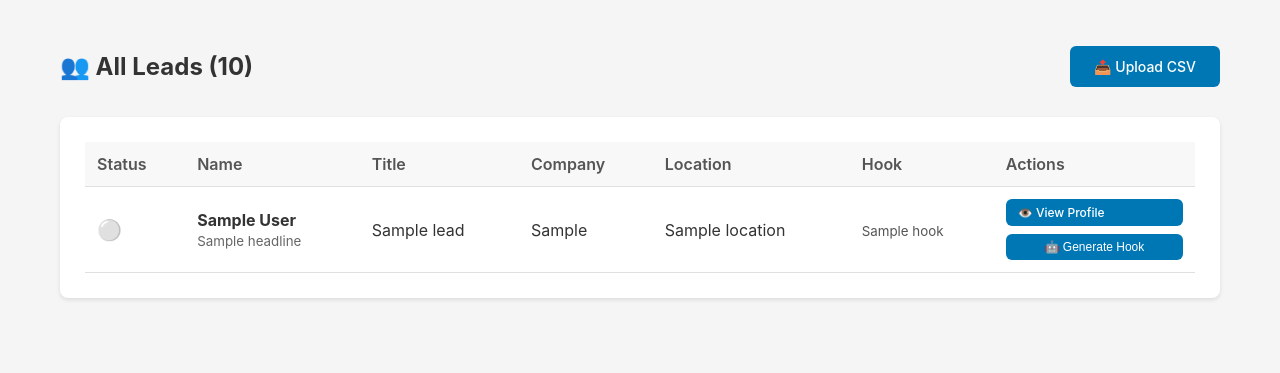
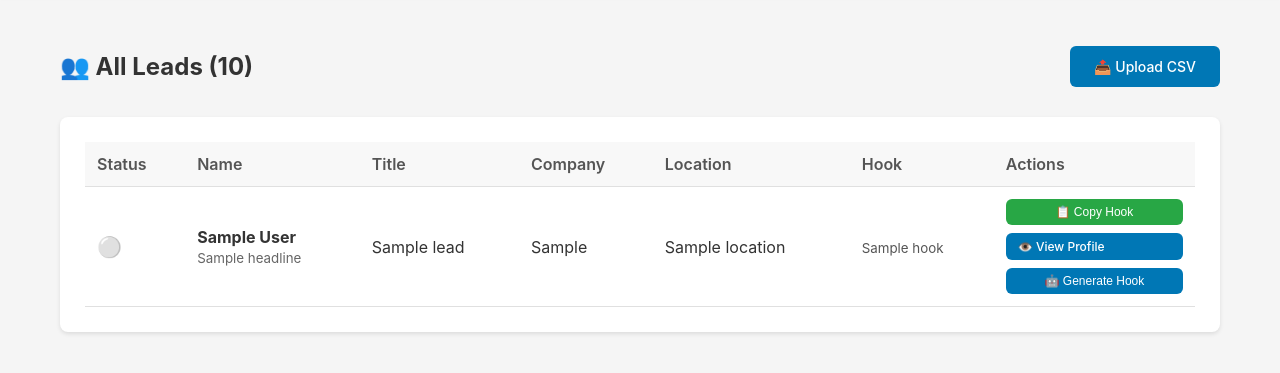
Before and after one commit to mobius-engine/personalizedcampaign, a Flask app: template templates/leads.html in a window 1280 px wide. Shown: the part 203-576 px from the top of the page. Run offline with Flask 3, Linux system fonts and the light colour scheme; the template is opened without the code that fills it: most values are stand-ins (such as "Sample title", 1, 10 or a date in 2020); some libraries are stand-ins or nearby versions.

Commit message:
Add copy hook to clipboard functionality
- Added 'Copy Hook' button that copies full hook text to clipboard
- Automatically marks lead as viewed when hook is copied
- Shows visual confirmation (✅ Copied!) for 2 seconds
- Green button for easy identification
- Hook is stored in data-hook attribute for easy access
- Perfect for copying hooks to paste into emails

```diff
--- a/templates/leads.html
+++ b/templates/leads.html
@@ -24,7 +24,7 @@
             </thead>
             <tbody>
                 {% for lead in leads %}
-                <tr id="lead-row-{{ lead.id }}" {% if lead.viewed %}style="background-color: #ffe6e6;"{% endif %} data-viewed="{{ 'true' if lead.viewed else 'false' }}">
+                <tr id="lead-row-{{ lead.id }}" {% if lead.viewed %}style="background-color: #ffe6e6;"{% endif %} data-viewed="{{ 'true' if lead.viewed else 'false' }}" data-hook="{{ lead.hook|replace('"', '&quot;')|replace('\n', ' ') if lead.hook else '' }}">
                     <td>
                         <span id="status-{{ lead.id }}" style="font-size: 20px;">
                             {% if lead.viewed %}
@@ -57,8 +57,13 @@
                     </td>
                     <td>
                         <div style="display: flex; gap: 8px; flex-direction: column;">
+                            {% if lead.hook %}
+                            <button onclick="copyHookAndMarkViewed({{ lead.id }})" class="btn" style="padding: 6px 12px; font-size: 12px; background-color: #28a745;" id="copy-btn-{{ lead.id }}">
+                                📋 Copy Hook
+                            </button>
+                            {% endif %}
                             {% if lead.profile_url %}
-                            <a href="{{ lead.profile_url }}" target="_blank" class="btn" style="padding: 6px 12px; font-size: 12px; text-decoration: none;" onclick="markAsViewed({{ lead.id }}, event)">
+                            <a href="{{ lead.profile_url }}" target="_blank" class="btn" style="padding: 6px 12px; font-size: 12px; text-decoration: none;">
                                 👁️ View Profile
                             </a>
                             {% endif %}
@@ -134,7 +139,37 @@ function generateHook(leadId) {
     });
 }
 
-function markAsViewed(leadId, event) {
+function copyHookAndMarkViewed(leadId) {
+    const row = document.getElementById(`lead-row-${leadId}`);
+    const hook = row.getAttribute('data-hook');
+    const copyBtn = document.getElementById(`copy-btn-${leadId}`);
+
+    if (!hook) {
+        alert('No hook available to copy');
+        return;
+    }
+
+    // Copy to clipboard
+    navigator.clipboard.writeText(hook).then(() => {
+        // Show success feedback
+        const originalText = copyBtn.innerHTML;
+        copyBtn.innerHTML = '✅ Copied!';
+        copyBtn.style.backgroundColor = '#28a745';
+
+        // Mark as viewed
+        markAsViewed(leadId);
+
+        // Reset button after 2 seconds
+        setTimeout(() => {
+            copyBtn.innerHTML = originalText;
+        }, 2000);
+    }).catch(err => {
+        console.error('Failed to copy:', err);
+        alert('Failed to copy hook to clipboard');
+    });
+}
+
+function markAsViewed(leadId) {
     // Mark the lead as viewed
     fetch(`/api/mark-viewed/${leadId}`, {
         method: 'POST',
@@ -165,9 +200,6 @@ function markAsViewed(leadId, event) {
     .catch(error => {
         console.error('Error marking as viewed:', error);
     });
-
-    // Don't prevent the link from opening
-    return true;
 }
 </script>
 {% endblock %}
```
